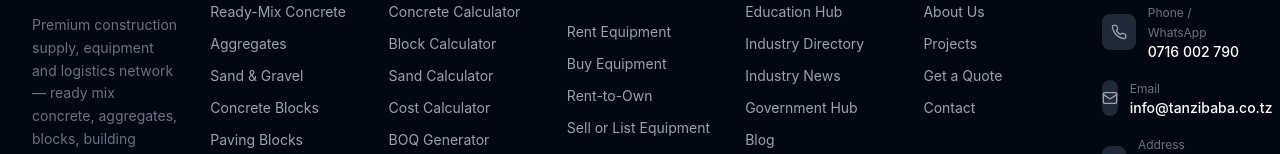
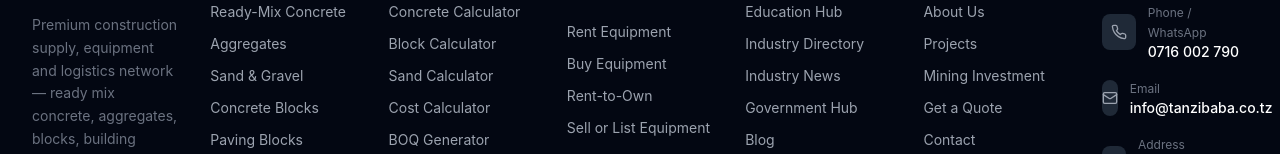
Before and after one commit to emkuwa/tanzibaba-materials, a Next.js app in the folder frontend/: page /faq in a window 1280 px wide. Shown: the part 2713-2867 px from the top of the page. Built offline with nearby package versions, Linux system fonts and the light colour scheme; no server answers.

Commit message:
Add mining investment page to footer

```diff
--- a/frontend/src/components/Footer.tsx
+++ b/frontend/src/components/Footer.tsx
@@ -81,6 +81,7 @@ export default function Footer() {
             <div className="flex flex-col gap-3">
               <Link href="/about" className="text-sm hover:text-brand-400 transition-colors">About Us</Link>
               <Link href="/projects" className="text-sm hover:text-brand-400 transition-colors">Projects</Link>
+              <Link href="/mining-investment" className="text-sm hover:text-brand-400 transition-colors">Mining Investment</Link>
               <Link href="/get-quote" className="text-sm hover:text-brand-400 transition-colors">Get a Quote</Link>
               <Link href="/contact" className="text-sm hover:text-brand-400 transition-colors">Contact</Link>
             </div>
```
